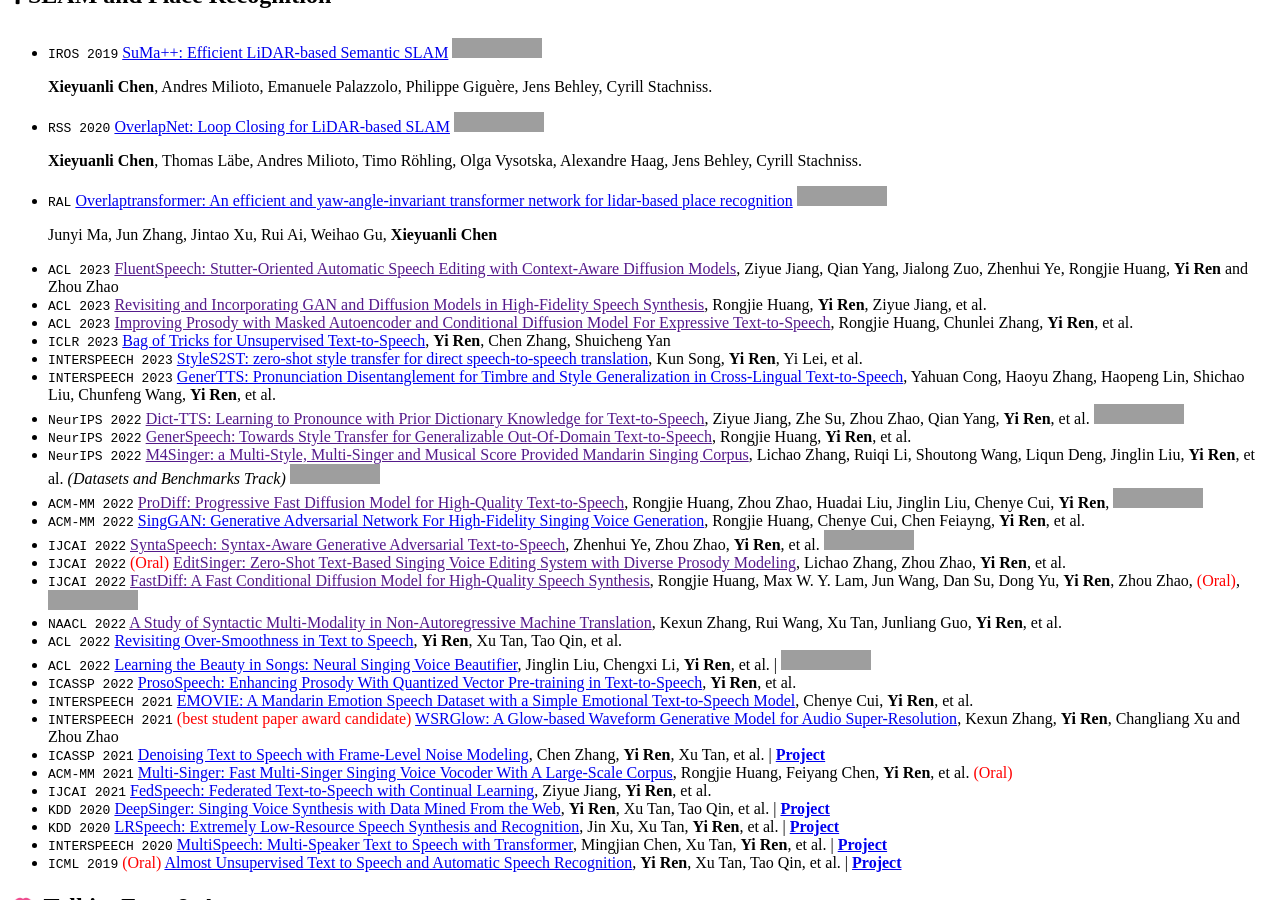
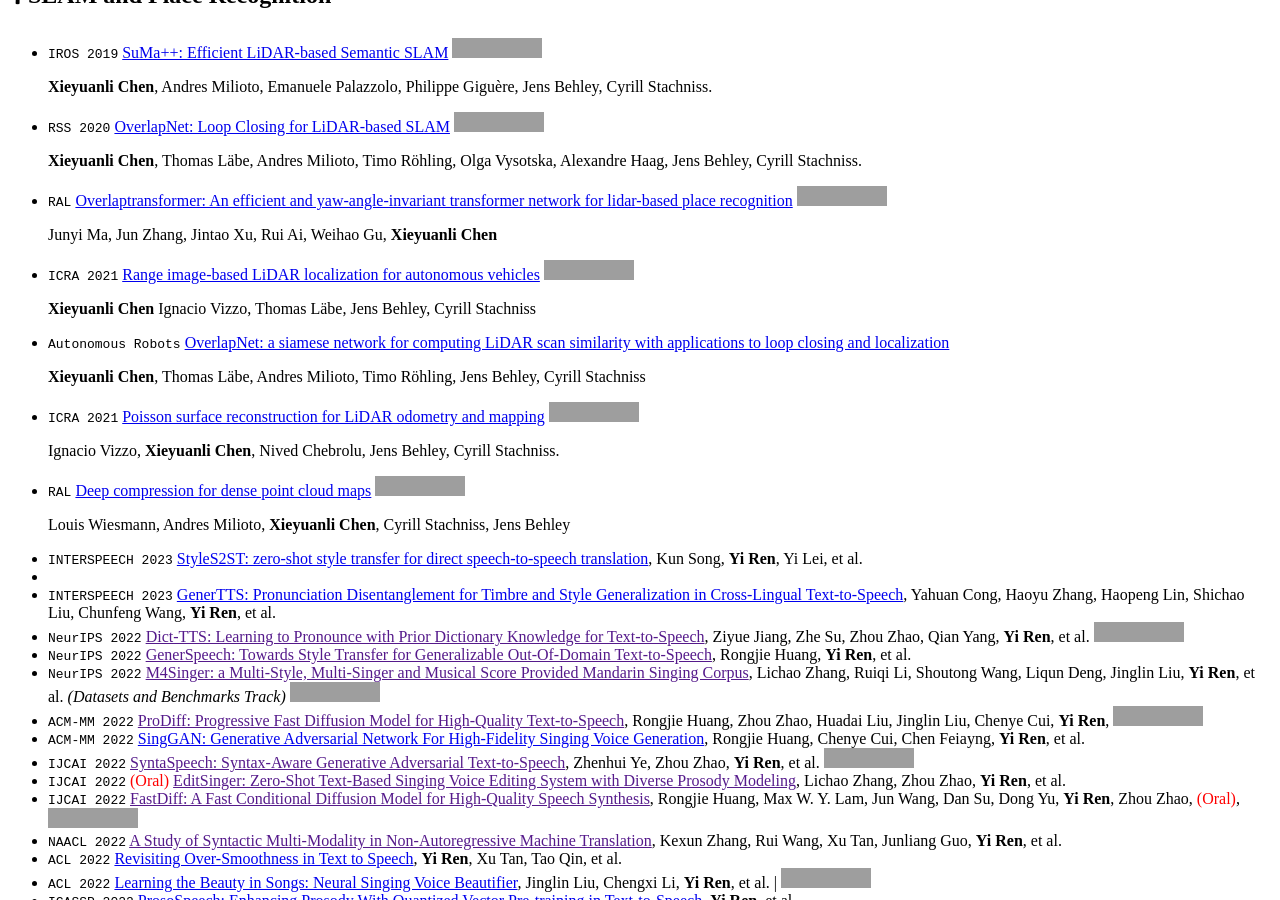
Before and after one commit to shenyehui/my-home, a Jekyll site: the page built from _pages/includes/pub.md, in a window 1280 px wide and 900 px high, scrolled down 568 px. Built offline with Jekyll 4.4.1, drawn with Linux system fonts in a browser that asks for light colours; our own code applies the rules of GitHub Pages for plain Markdown files; grey boxes are pictures that could not be loaded.

Commit message:
Update pub.md

```diff
--- a/_pages/includes/pub.md
+++ b/_pages/includes/pub.md
@@ -9,14 +9,29 @@
 - ``RSS 2020`` [OverlapNet: Loop Closing for LiDAR-based SLAM](https://arxiv.org/abs/2105.11344) [![](https://img.shields.io/github/stars/PRBonn/OverlapNet?style=social&label=Code+Stars)](https://github.com/PRBonn/OverlapNet)
 
   **Xieyuanli Chen**, Thomas Läbe, Andres Milioto, Timo Röhling, Olga Vysotska, Alexandre Haag, Jens Behley, Cyrill Stachniss.
+
 - ``RAL`` [Overlaptransformer: An efficient and yaw-angle-invariant transformer network for lidar-based place recognition](https://arxiv.org/abs/2203.03397) [![](https://img.shields.io/github/stars/haomo-ai/OverlapTransformer?style=social&label=Code+Stars)](https://github.com/haomo-ai/OverlapTransformer)
 
   Junyi Ma, Jun Zhang, Jintao Xu, Rui Ai, Weihao Gu, **Xieyuanli Chen**
-- ``ACL 2023`` [FluentSpeech: Stutter-Oriented Automatic Speech Editing with Context-Aware Diffusion Models](), Ziyue Jiang, Qian Yang, Jialong Zuo, Zhenhui Ye, Rongjie Huang, **Yi Ren** and Zhou Zhao
-- ``ACL 2023`` [Revisiting and Incorporating GAN and Diffusion Models in High-Fidelity Speech Synthesis](), Rongjie Huang, **Yi Ren**, Ziyue Jiang, et al.
-- ``ACL 2023`` [Improving Prosody with Masked Autoencoder and Conditional Diffusion Model For Expressive Text-to-Speech](), Rongjie Huang, Chunlei Zhang, **Yi Ren**, et al.
-- `ICLR 2023` [Bag of Tricks for Unsupervised Text-to-Speech](https://openreview.net/forum?id=SbR9mpTuBn), **Yi Ren**, Chen Zhang, Shuicheng Yan
+
+- ``ICRA 2021`` [Range image-based LiDAR localization for autonomous vehicles](https://arxiv.org/abs/2105.12121) [![](https://img.shields.io/github/stars/PRBonn/range-mcl?style=social&label=Code+Stars)](https://github.com/PRBonn/range-mcl)
+
+  **Xieyuanli Chen** Ignacio Vizzo, Thomas Läbe, Jens Behley, Cyrill Stachniss
+
+- ``Autonomous Robots`` [OverlapNet: a siamese network for computing LiDAR scan similarity with applications to loop closing and localization](https://link.springer.com/article/10.1007/s10514-021-09999-0)
+
+  **Xieyuanli Chen**, Thomas Läbe, Andres Milioto, Timo Röhling, Jens Behley, Cyrill Stachniss
+
+- ``ICRA 2021`` [Poisson surface reconstruction for LiDAR odometry and mapping](https://www.researchgate.net/profile/Xieyuanli-Chen/publication/350399207_Poisson_Surface_Reconstruction_for_LiDAR_Odometry_and_Mapping/links/605daf9792851cd8ce69c865/Poisson-Surface-Reconstruction-for-LiDAR-Odometry-and-Mapping.pdf) [![](https://img.shields.io/github/stars/PRBonn/puma?style=social&label=Code+Stars)](https://github.com/PRBonn/puma)
+
+  Ignacio Vizzo, **Xieyuanli Chen**, Nived Chebrolu, Jens Behley, Cyrill Stachniss.
+
+- ``RAL`` [Deep compression for dense point cloud maps]([https://openreview.net/forum?id=SbR9mpTuBn](https://www.researchgate.net/profile/Xieyuanli-Chen/publication/349422231_Deep_Compression_for_Dense_Point_Cloud_Maps/links/604209d9a6fdcc9c78124aa5/Deep-Compression-for-Dense-Point-Cloud-Maps.pdf)) [![](https://img.shields.io/github/stars/PRBonn/deep-point-map-compression?style=social&label=Code+Stars)](https://github.com/PRBonn/deep-point-map-compression)
+
+  Louis Wiesmann, Andres Milioto, **Xieyuanli Chen**, Cyrill Stachniss, Jens Behley
+
 - `INTERSPEECH 2023` [StyleS2ST: zero-shot style transfer for direct speech-to-speech translation](https://arxiv.org/abs/2305.17732), Kun Song, **Yi Ren**, Yi Lei, et al.
+-
 - `INTERSPEECH 2023` [GenerTTS: Pronunciation Disentanglement for Timbre and Style Generalization in Cross-Lingual Text-to-Speech](https://arxiv.org/abs/2306.15304), Yahuan Cong, Haoyu Zhang, Haopeng Lin, Shichao Liu, Chunfeng Wang, **Yi Ren**, et al.
 - `NeurIPS 2022` [Dict-TTS: Learning to Pronounce with Prior Dictionary Knowledge for Text-to-Speech](), Ziyue Jiang, Zhe Su, Zhou Zhao, Qian Yang, **Yi Ren**, et al. [![](https://img.shields.io/github/stars/Zain-Jiang/Dict-TTS?style=social&label=Code+Stars)](https://github.com/Zain-Jiang/Dict-TTS)
 - `NeurIPS 2022` [GenerSpeech: Towards Style Transfer for Generalizable Out-Of-Domain Text-to-Speech](), Rongjie Huang, **Yi Ren**, et al.
```
